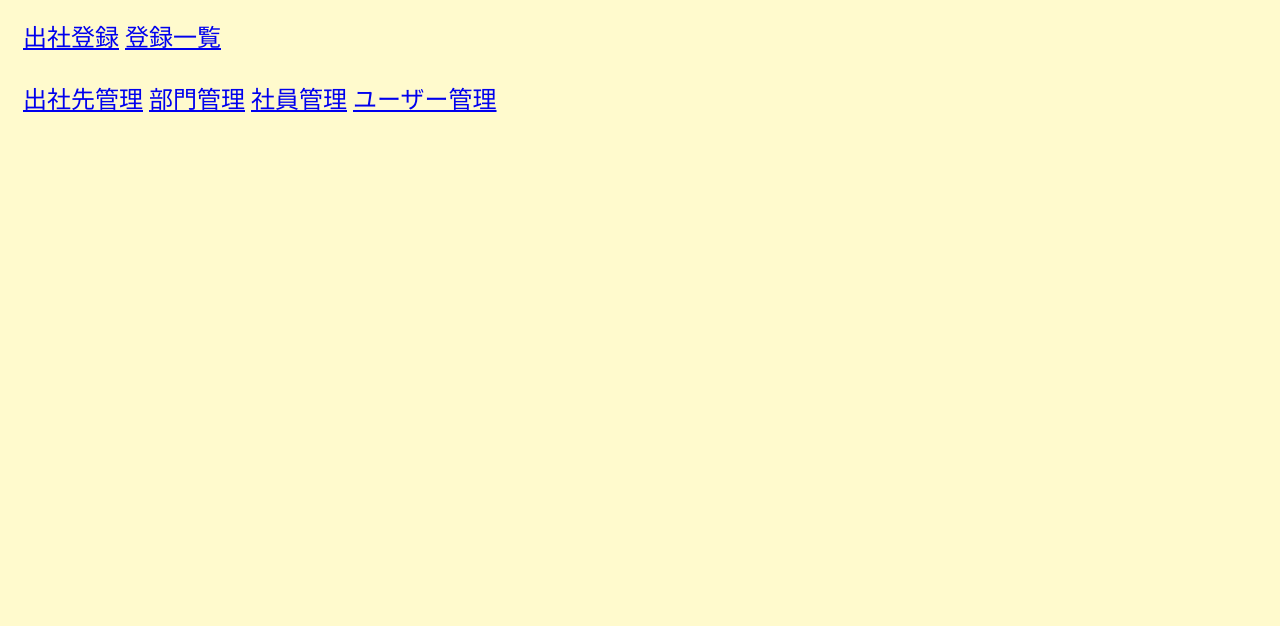
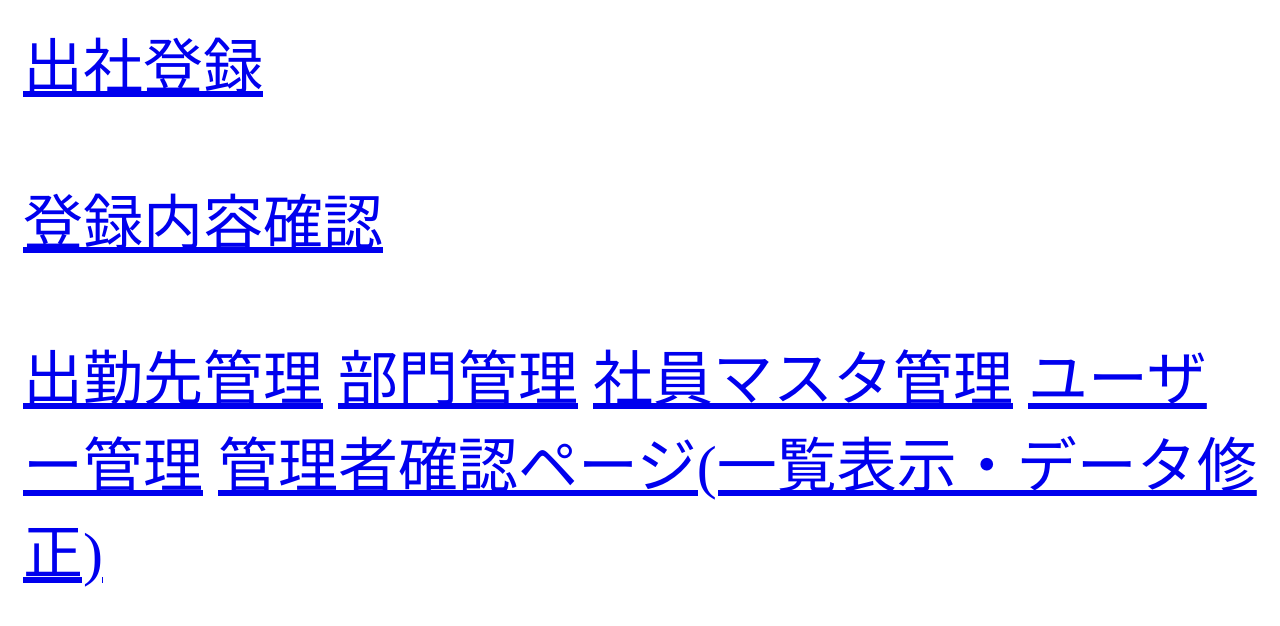
Before and after one commit to outsider2022/kintaikanri, a PHP site: page /menu.php in a window 1280 px wide. Shown: the top 626 px of the page. Run offline with PHP 8.4, Linux system fonts and the light colour scheme.

Commit message:
Merge branch 'main' of https://github.com/outsider2022/kintaikanri

```diff
--- a/CSS/base.css
+++ b/CSS/base.css
@@ -1,6 +1,7 @@
 @charset "utf-8";
 body {
-	background-color:rgb(255,250,205);
+	background-color:white;
+	font-size: 40px;
 }
 
 div {margin:5px;
@@ -12,3 +13,9 @@ div {margin:5px;
 	font-size:150%;
 
 }
+
+.header {
+	color: #fccf00;
+font-size: 24px;
+
+}
--- a/menu.php
+++ b/menu.php
@@ -10,12 +10,14 @@
 
 <div class="menu">
             <a href="workreg.php">出社登録</a>
-            <a href="workdetails.php">登録一覧</a>
             <br><br>
-            <a href="workplace.php">出社先管理</a>
+            <a href="workdetails.php">登録内容確認</a>
+            <br><br>
+            <a href="workplace.php">出勤先管理</a>
             <a href="department.php">部門管理</a>
-            <a href="employee.php">社員管理</a>
+            <a href="employee.php">社員マスタ管理</a>
             <a href="user.php">ユーザー管理</a>
+            <a href="????.php">管理者確認ページ(一覧表示・データ修正)</a>
 </div>
 
 </body>
```
